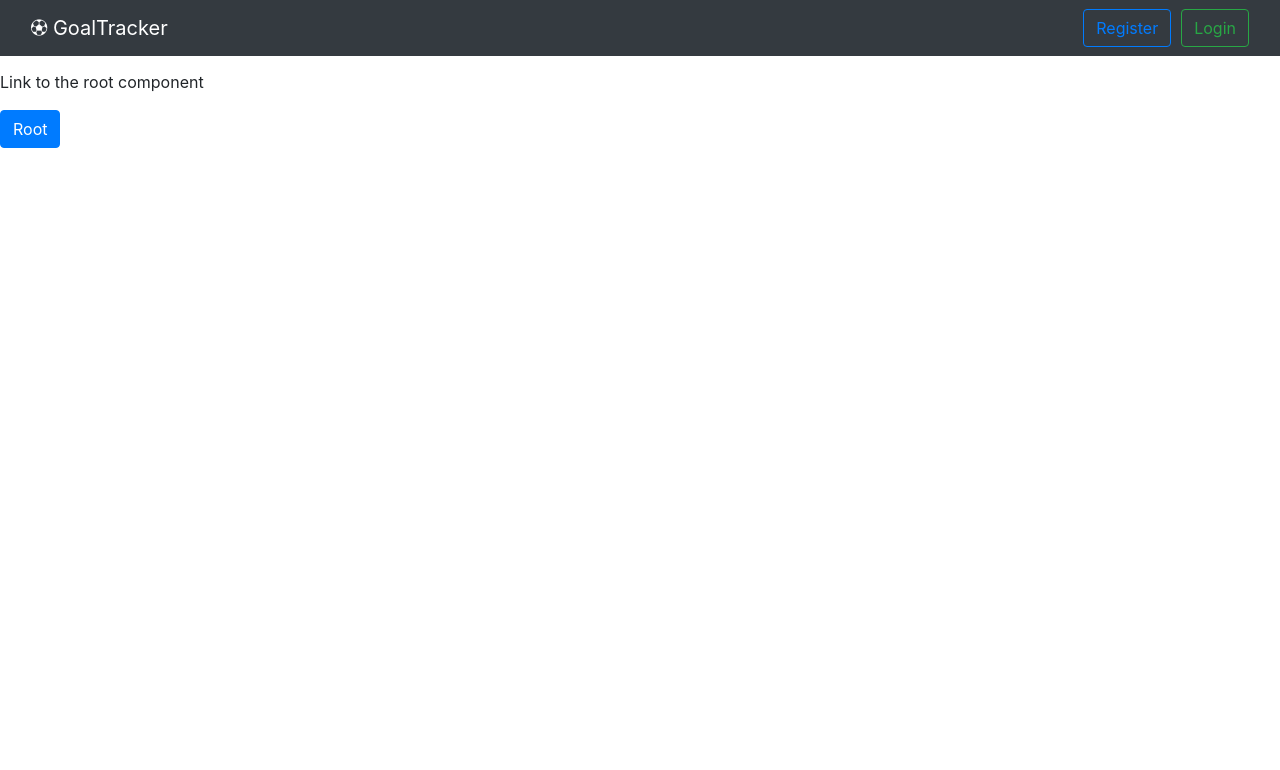
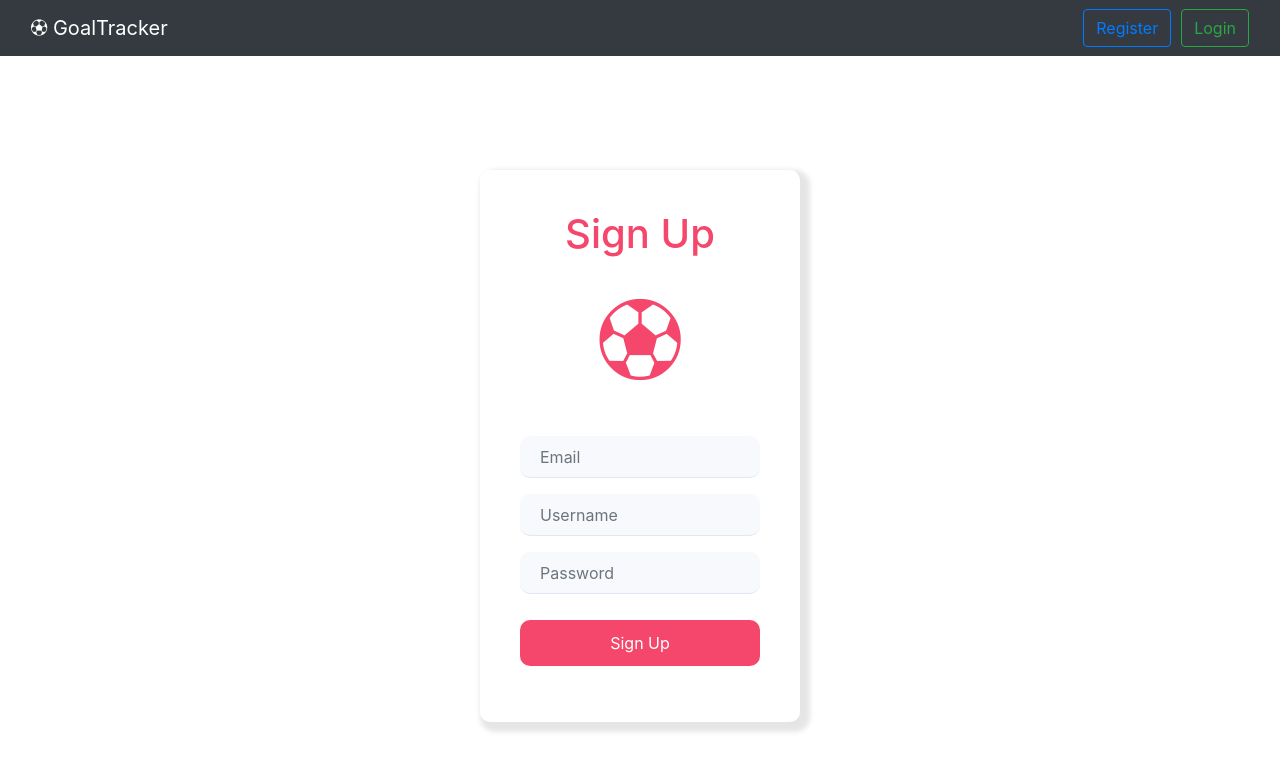
Before and after one commit to rhaegar453/todofrontend, a React (Create React App) app: page /register in a window 1280 px wide. Shown: the top 770 px of the page. Built offline with nearby package versions, Linux system fonts and the light colour scheme.

Commit message:
Application Complete

```diff
--- a/package.json
+++ b/package.json
@@ -4,8 +4,10 @@
   "private": true,
   "dependencies": {
     "axios": "^0.18.0",
+    "moment": "^2.23.0",
     "react": "^16.7.0",
     "react-dom": "^16.7.0",
+    "react-moment": "^0.8.4",
     "react-redux": "^6.0.0",
     "react-router-dom": "^4.3.1",
     "react-scripts": "2.1.3",
--- a/src/Authentication/Register.js
+++ b/src/Authentication/Register.js
@@ -1,27 +1,100 @@
 import React from 'react';
 import {connect} from 'react-redux';
-import {Link} from 'react-router-dom';
-
-
+import {Link, withRouter} from 'react-router-dom';
+import {register} from '../Store/Actions/auth';
 
 
 class Register extends React.Component{
     constructor(props){
         super(props);
+        this.state={
+            email:'',
+            password:'',
+            username:''
+        }
+    }
+
+    handleSubmit=(e)=>{
+        e.preventDefault();
+        this.props.registerUser(this.state.email, this.state.password, this.state.username);
+        setTimeout(()=>{
+            if(this.props.redirect){
+                this.props.history.push('/login');
+            }
+        },1000)
     }
     render(){
+        let errorMessage=this.props.error?<p>{this.props.errorMessage}</p>:null
         return(
             <div>
-                <p>Link to the root component</p>
-                <Link to="/">
-                <button className="btn btn-primary">
-                    Root
-                </button></Link>
+                <div className="login-clean">
+          <form onSubmit={this.handleSubmit}>
+            <h2 className="sr-only">Login Form</h2>
+            <div className="illustration">
+              <h1>Sign Up</h1>
+              <i className="icon ion-ios-football" />
+            </div>
+            <div className="form-group">
+              <input
+                autoComplete="off"
+                className="form-control"
+                type="email"
+                name="email"
+                placeholder="Email"
+                onChange={e => {
+                  this.setState({ email: e.target.value });
+                }}
+              />
+            </div>
+            <div className="form-group">
+              <input
+                autoComplete="off"
+                className="form-control"
+                type="text"
+                placeholder="Username"
+                onChange={e => {
+                  this.setState({ username: e.target.value });
+                }}
+              />
+            </div>
+            <div className="form-group">
+              <input
+                autoComplete="off"
+                className="form-control"
+                type="password"
+                name="password"
+                placeholder="Password"
+                onChange={e => {
+                  this.setState({ password: e.target.value });
+                }}
+              />
+            </div>
+            <div className="form-group">
+            {errorMessage}
+              <button className="btn btn-primary btn-block" type="submit">
+                Sign Up
+              </button>
+            </div>
+          </form>
+        </div>
             </div>
         );
     }
 
 }
 
+const mapStateToProps=(state)=>{
+    return{
+        redirect:state.auth.redirect,
+        error:state.auth.registerError,
+        errorMessage:state.auth.errorMessage
+    }
+}
+const mapDispatchToProps=(dispatch)=>{
+    return{
+        registerUser:(email, password, username)=>dispatch(register(email, password, username))
+    }
+}
 
-export default Register;
+
+export default connect(mapStateToProps, mapDispatchToProps)(Register);
--- a/src/Authentication/SignIn.js
+++ b/src/Authentication/SignIn.js
@@ -18,12 +18,17 @@ class SignIn extends React.Component {
     e.preventDefault();
     console.log("Submit Successful");
     this.props.login(this.state.email, this.state.password);
-    this.props.history.push('/');
+    setTimeout(()=>{
+      if(this.props.loginSuccess){
+        this.props.history.push('/');
+      }
+    },1000);
 };
 
 
 
   render() {
+    let loginErr=this.props.error?<p>{this.props.errorMessage}</p>:null;
     const redirector=!this.props.isLoggedIn?<div className="login-clean">
     <form onSubmit={this.handleSubmit}>
       <h2 className="sr-only">Login Form</h2>
@@ -57,6 +62,7 @@ class SignIn extends React.Component {
         <button className="btn btn-primary btn-block" type="submit">
           Log In
         </button>
+        {loginErr}
       </div>
     </form>
   </div>:<Redirect to="/"/>
@@ -74,7 +80,7 @@ const mapStateToProps = state => {
     isLoggedIn: state.auth.isLoggedIn,
     loginSuccess: state.auth.success,
     error: state.auth.error,
-    errorMessage: state.auth.errorMessage
+    errorMessage: state.auth.loginErrMessage
   };
 };
 
--- a/src/Store/Actions/auth.js
+++ b/src/Store/Actions/auth.js
@@ -59,7 +59,7 @@ const loginStart = () => {
 const loginFail = err => {
   return {
     type: actions.login_fail,
-    payload: err
+    payload: "Login Failed"
   };
 };
 
@@ -87,46 +87,57 @@ export const login = (email, password) => {
         dispatch(listTasks(token.data.token));
       })
       .catch(err => {
-        dispatch(loginFail(err));
+        dispatch(loginFail(err.response));
       });
   };
 };
 /* #endregion */
 
 /* #region Register Region */
-const registerSuccess = data => {
-  return {
-    type: actions.register_success
-  };
+
+const registrationStart=()=>{
+  return{
+    type:actions.register_start
+  }
 };
 
-const registerFail = () => {
-  return {
-    type: actions.register_fail
-  };
+const registerSuccess=(successMessage)=>{
+  return{
+    type:actions.register_success,
+    payload:successMessage
+  }
 };
 
-const registerStart = () => {
-  return {
-    type: actions.register_start
-  };
+const registerFail=(failMessage)=>{
+  return{
+    type:actions.register_fail,
+    payload:failMessage
+  }
 };
-export const register = (email, password, username) => {
-  return dispatch => {
-    dispatch(registerStart());
-    axios
-      .post(devProcess.REACT_APP_REGISTER_URL)
-      .then(data => {
-        if (data.success) {
-          dispatch(registerSuccess("Successfully Registered"));
-        } else dispatch(registerFail());
+export const register=(email, password, username)=>{
+    return dispatch=>{
+      dispatch(registrationStart());
+      let headers={
+        "Content-type":"application/json"
+      }
+      let data={
+        email:email,
+        password:password,
+        username:username
+      }
+
+      axios
+      .post(devProcess.REACT_APP_REGISTER_URL, data, {headers:headers})
+      .then(resp=>{
+        console.log(resp);
+        dispatch(registerSuccess(resp.data.data));
       })
-      .catch(err => {
-        dispatch(registerFail(err.message));
+      .catch(err=>{
+        console.log(err.response.data.message);
+        dispatch(registerFail(err.response.data.message));
       });
-  };
-};
-/* #endregion */
+    }
+}
 
 
 export const Logout=()=>{
--- a/src/Store/Reducers/auth.js
+++ b/src/Store/Reducers/auth.js
@@ -6,9 +6,13 @@ const initialState = {
   username: false,
   loading: false,
   error: false,
-  errorMessage: false,
-  success: false,
-  token: null
+  registerError:false,
+  errorMessage: '',
+  loginErrMessage:'',
+  regSuccess: false,
+  token: null,
+  data:null,
+  redirect:false
 };
 
 const authReducer = (state = initialState, action) => {
@@ -27,7 +31,7 @@ const authReducer = (state = initialState, action) => {
       });
     //Login Start
     case actionTypes.login_start:
-      return updateObject(state, { loading: true, isLoggedIn: false });
+      return updateObject(state, { loading: true, isLoggedIn: false});
 
     case actionTypes.login_success:
       return {
@@ -41,7 +45,7 @@ const authReducer = (state = initialState, action) => {
       return updateObject(state, {
         loading: false,
         error: true,
-        errorMessage: action.payload
+        loginErrMessage: action.payload
       });
     //Register Start
     case actionTypes.register_start:
@@ -50,13 +54,15 @@ const authReducer = (state = initialState, action) => {
       return updateObject(state, {
         loading: false,
         isLoggedIn: false,
-        success: true
+        regSuccess: true,
+        redirect:true
       });
     case actionTypes.register_fail:
       return updateObject(state, {
         loading: false,
-        error: true,
-        errorMessage: action.payload
+        registerError: true,
+        redirect:false,
+        errorMessage:action.payload
       });
 
     case actionTypes.logout:
--- a/src/ToDo/Task.js
+++ b/src/ToDo/Task.js
@@ -3,6 +3,8 @@ import { Collapse, Button, CardHeader, CardBody, Card } from "reactstrap";
 import { taskDelete } from "../Store/Actions/task";
 import { connect } from "react-redux";
 import Modal from '../Assets/Modal';
+import Moment from 'react-moment';
+
 
 //Title
 //Description
@@ -19,13 +21,14 @@ class Task extends React.Component {
   toggle = () => {
     this.setState({ collapse: !this.state.collapse });
   };
-
   deleteTaskHandler = () => {
     let id = this.props.id;
     let token = localStorage.getItem("jwt");
     this.props.deleteTask(id, token);
   };
   render() {
+    let createdTime=<Moment fromNow >{this.props.createdOn}</Moment>;
+    let timeRemaining=<Moment toNow>{this.props.endDate}</Moment>
     return (
       <div>
         <Collapse isOpen={this.state.collapse}>
@@ -35,7 +38,8 @@ class Task extends React.Component {
             </CardHeader>
             <CardBody>
               <p>Description:{this.props.description}</p>
-              <p>Task ends {this.props.endDate}</p>
+              <p>Task ends {timeRemaining}</p>
+              <p>Task created {createdTime}</p>
               <Button color="danger" onClick={this.deleteTaskHandler}>
                 Delete Task
               </Button>
--- a/src/ToDo/ToDo.js
+++ b/src/ToDo/ToDo.js
@@ -75,11 +75,14 @@ class ToDo extends React.Component {
             </div>
             <div className="form-group">
               <label>Description</label>
-              <input
+              <textarea className="form-control rounded-10" onChange={e=>this.setState({description:e.target.value})}></textarea>
+
+              {/* <input
                 className="form-control"
+                type="textarea"
                 autoComplete="off"
                 onChange={e => this.setState({ description: e.target.value })}
-              />
+              /> */}
             </div>
             <div className="form-group">
               <label>End Date</label>
@@ -131,6 +134,7 @@ class ToDo extends React.Component {
                     endDate={task.endDate}
                     key={task._id}
                     id={task._id}
+                    createdOn={task.createdDate}
                   />
                 ))}
               </div>
```
Also changed, not shown: 1 other file (tests, documents, lock files or other folders).
